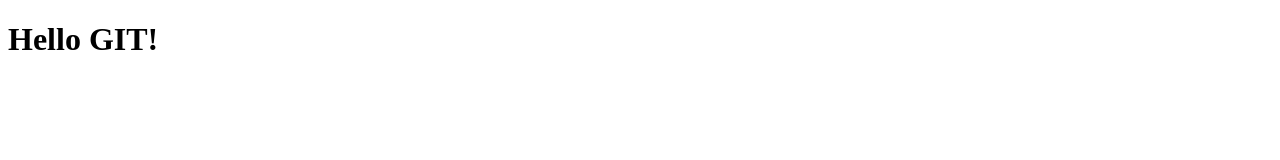
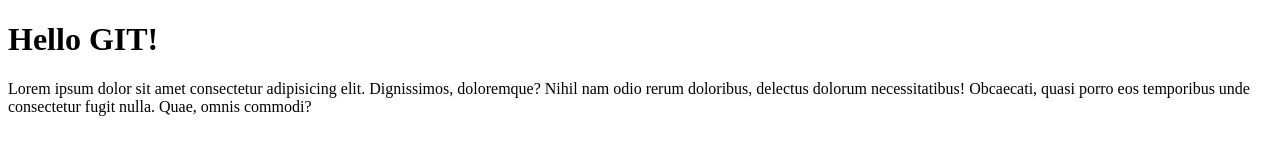
Before and after one commit to bartlomiejciupa/git-course-4, a plain HTML site: page index.html in a window 1280 px wide. Drawn offline with Linux system fonts and the light colour scheme.

Commit message:
added paragraph into index.html

```diff
--- a/index.html
+++ b/index.html
@@ -8,5 +8,11 @@
   </head>
   <body>
     <h1>Hello GIT!</h1>
+    <p>
+      Lorem ipsum dolor sit amet consectetur adipisicing elit. Dignissimos,
+      doloremque? Nihil nam odio rerum doloribus, delectus dolorum
+      necessitatibus! Obcaecati, quasi porro eos temporibus unde consectetur
+      fugit nulla. Quae, omnis commodi?
+    </p>
   </body>
 </html>
```
